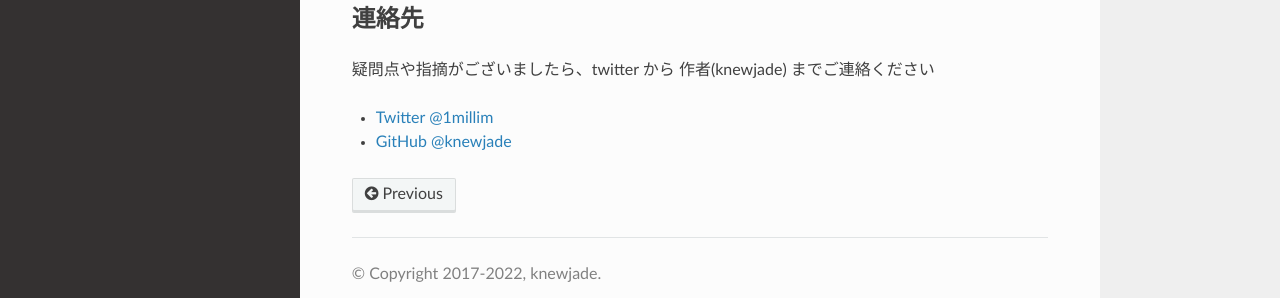
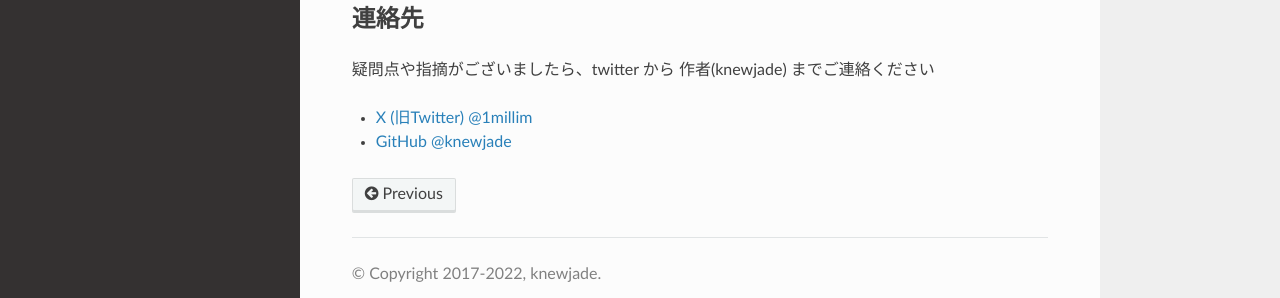
Before and after one commit to knewjade/tetris-knowledge-sphinx, a Sphinx documentation site: the page built from source/contact.rst, in a window 1280 px wide. Shown: the part 492-790 px from the top of the page. Built offline with Sphinx 7.4.7 and the Read the Docs theme 2.0.0, drawn with Linux system fonts in a browser that asks for light colours.

Commit message:
Update contact.rst

```diff
--- a/source/contact.rst
+++ b/source/contact.rst
@@ -20,5 +20,5 @@
 
 疑問点や指摘がございましたら、twitter から 作者(knewjade) までご連絡ください
 
-* `Twitter @1millim <https://twitter.com/1millim>`_
+* `X (旧Twitter) @1millim <https://twitter.com/1millim>`_
 * `GitHub @knewjade <https://github.com/knewjade>`_
```
